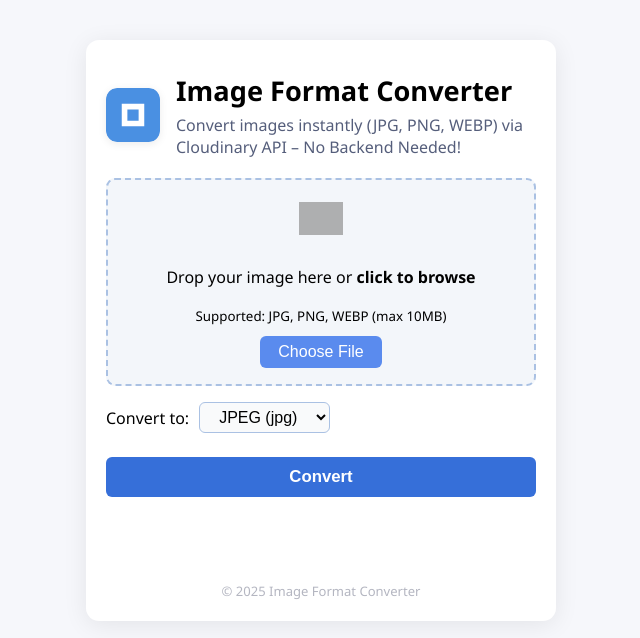
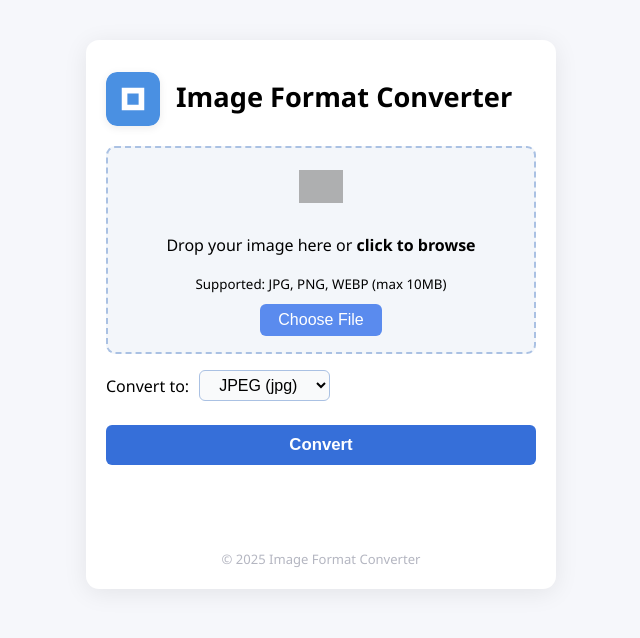
Before and after one commit to pejuangreceh5/Image-Converter-Pro-, a website: page public/index.html in a window 1280 px wide. Shown: the whole page, without its empty margins (319-959 px from the left). Drawn offline with Linux system fonts and the light colour scheme; grey boxes are pictures that could not be loaded.

Commit message:
Update index.html

```diff
--- a/public/index.html
+++ b/public/index.html
@@ -12,7 +12,6 @@
       <img src="logo.svg" alt="Image Icon" class="logo"/>
       <div>
         <h1>Image Format Converter</h1>
-        <p class="desc">Convert images instantly (JPG, PNG, WEBP) via Cloudinary API – No Backend Needed!</p>
       </div>
     </section>
     <form id="uploadForm" enctype="multipart/form-data" class="form-section">
```
